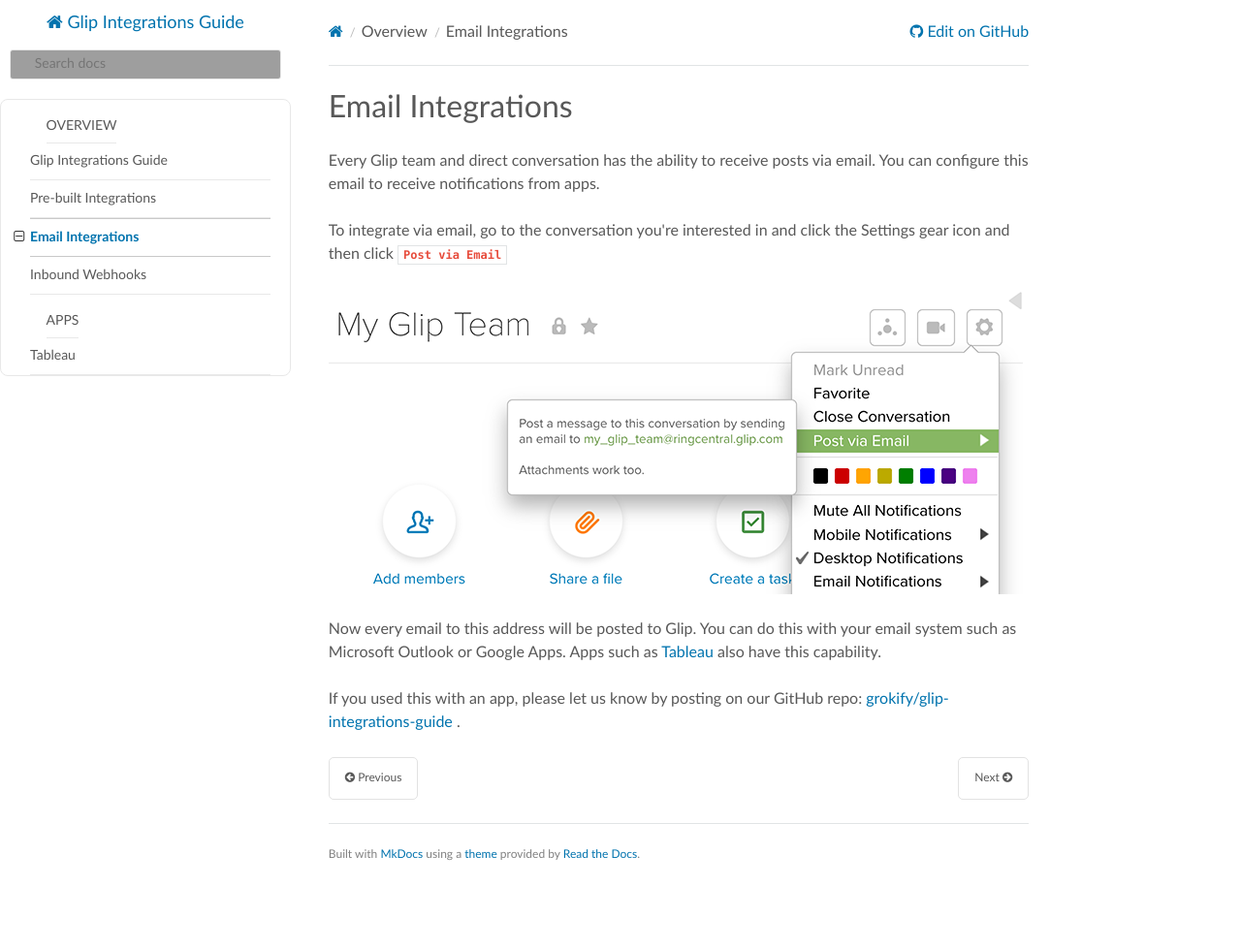
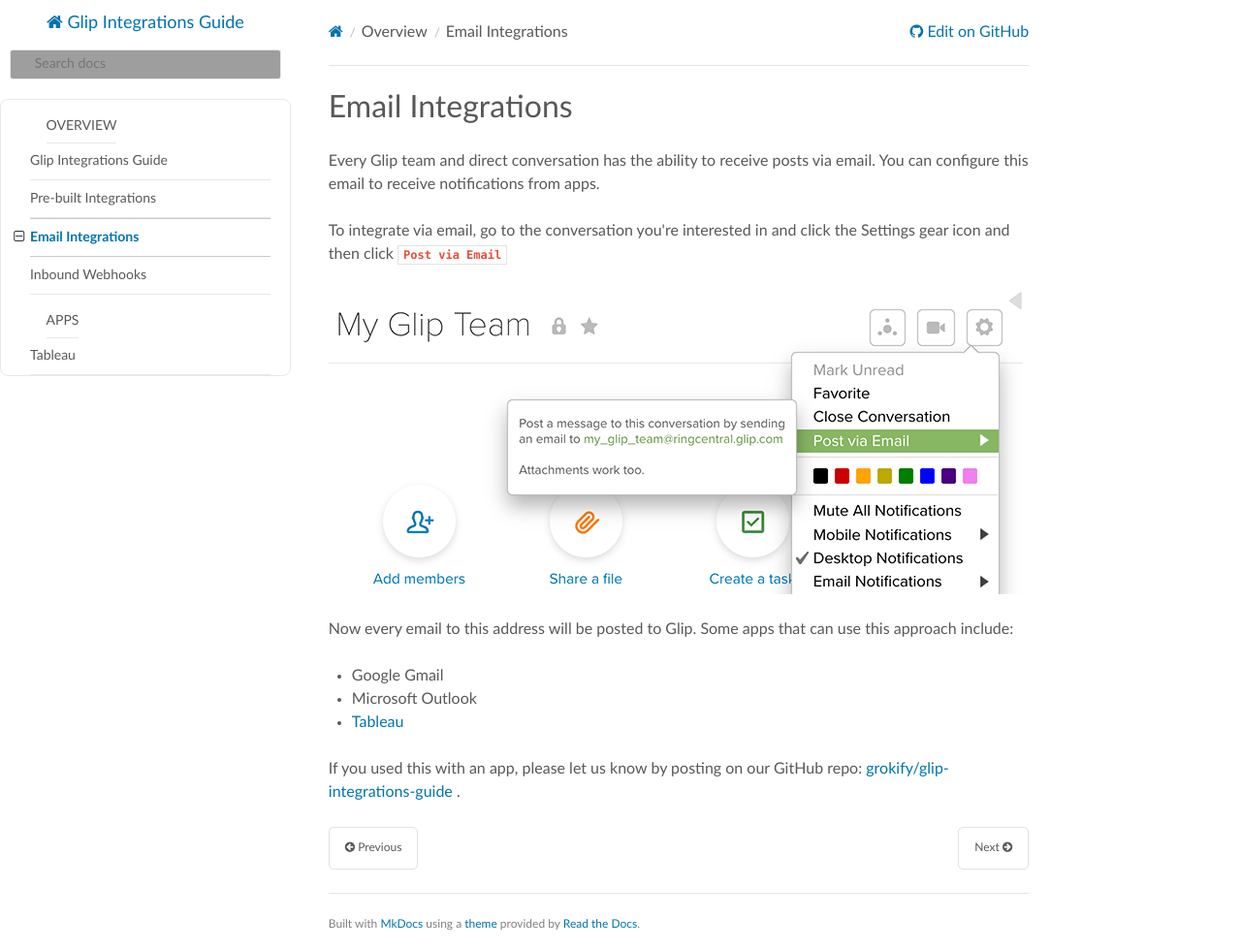
Before and after one commit to grokify/glip-integrations-guide, an MkDocs documentation site: the page built from docs/email-integrations.md, in a window 1280 px wide and 980 px high. Shown: the whole window at 97% size. Built offline with MkDocs 1.6.1, drawn with Linux system fonts in a browser that asks for light colours; nearby versions of some CDN libraries; old or Windows-style settings are respelled for this version of MkDocs; grey boxes are pictures that could not be loaded.

Commit message:
update docs

```diff
--- a/docs/email-integrations.md
+++ b/docs/email-integrations.md
@@ -6,6 +6,10 @@ To integrate via email, go to the conversation you're interested in and click th
 
 ![](apps/email_01_glip_email_2.png)
 
-Now every email to this address will be posted to Glip. You can do this with your email system such as Microsoft Outlook or Google Apps. Apps such as [Tableau](apps/tableau.md) also have this capability.
+Now every email to this address will be posted to Glip. Some apps that can use this approach include:
+
+* Google Gmail
+* Microsoft Outlook
+* [Tableau](apps/tableau.md)
 
 If you used this with an app, please let us know by posting on our GitHub repo: [grokify/glip-integrations-guide](https://github.com/grokify/glip-integrations-guide) .
```
